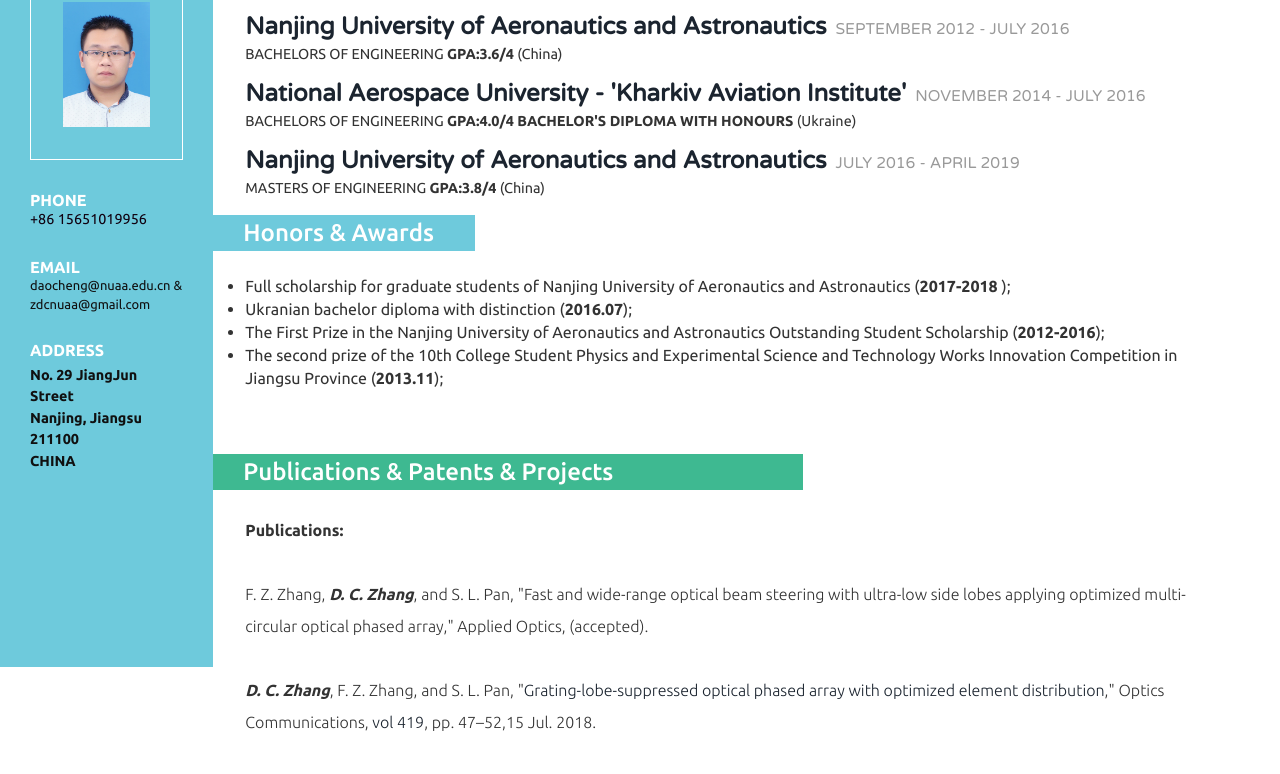
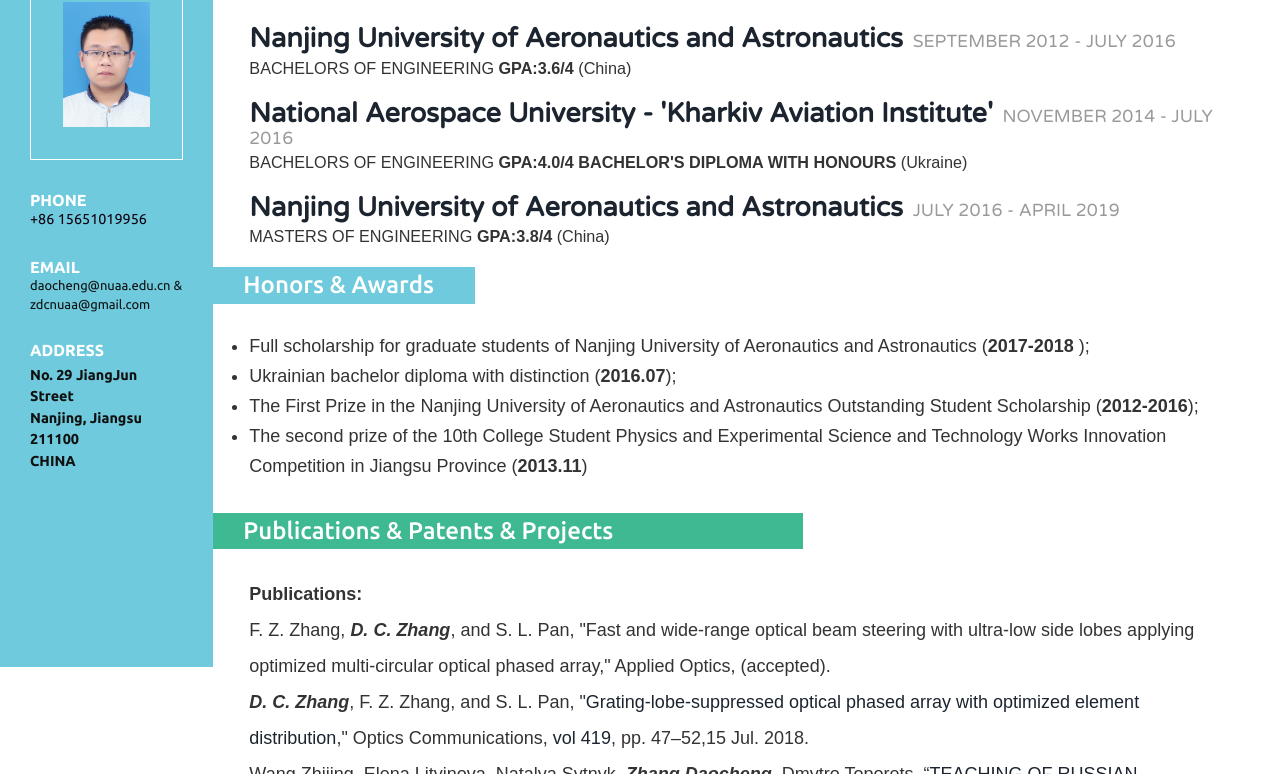
Before and after one commit to Daocheng66/daocheng66.github.io, a plain HTML site: page index.html in a window 1280 px wide. Shown: the part 133-907 px from the top of the page. Drawn offline with Linux system fonts and the light colour scheme; files whose address does not match are found by name.

Commit message:
Signed-off-by: Daocheng66 <zdcnuaa@163.com>

```diff
--- a/css/style.css
+++ b/css/style.css
@@ -6,7 +6,14 @@ License URL: http://creativecommons.org/licenses/by/3.0/
 */
 h4, h5, h6,
 h1, h2, h3 {margin: 0;}
-ul, ol {margin: 0; padding:0;}
+ul, ol {
+	margin: 0;
+	padding: 0;
+	font-family: Arial, Helvetica, sans-serif;
+	font-size: 18px;
+	font-style: normal;
+	line-height: 30px;
+}
 p {margin: 0;}
 html, body{
 	font-family: 'Ubuntu', sans-serif;
@@ -120,7 +127,9 @@ address span{
   display: inline-block;
 }
 .company_details,.education_details {
-	padding:1.5em 0 0em 2em;
+	padding: 1.5em 0 0em 2em;
+	font-family: Arial, Helvetica, sans-serif;
+	font-size: 18px;
 }
 .company_details h4,.education_details h4{
 	color: #999999;
--- a/index.html
+++ b/index.html
@@ -84,25 +84,21 @@ Smartphone Compatible web template, free webdesigns for Nokia, Samsung, LG, Sony
              <div class="company_details">
                <ul>
                  <li>Full scholarship for graduate students of Nanjing University of Aeronautics and Astronautics (<strong>2017-2018 </strong>);</li>
-                 <li>Ukranian bachelor diploma with distinction (<strong>2016.07</strong>);</li>
+                 <li>Ukrainian bachelor diploma with distinction (<strong>2016.07</strong>);</li>
                  <li>The First Prize in the Nanjing  University of Aeronautics and Astronautics Outstanding Student Scholarship (<strong>2012-2016</strong>);</li>
-                 <li>The second prize of the 10th College Student Physics and Experimental Science and Technology Works Innovation Competition in Jiangsu Province (<strong>2013.11</strong>);</li>
+                 <li>The second prize of the 10th College Student Physics and Experimental Science and Technology Works Innovation Competition in Jiangsu Province (<strong>2013.11</strong>)             </li>
                </ul>
-               <p>&nbsp;</p>
              </div>
 		 </div>
 		 <div class="education">
 		   <h3 class="clr3">Publications &amp; Patents &amp; Projects</h3>
 			 <div class="education_details">
-			   <p><strong>Publications:</strong></p>
-			   <p>&nbsp;</p>
-			   <p>F. Z. Zhang, <em><strong>D. C. Zhang</strong></em>, and S. L. Pan, "Fast and wide-range optical beam steering with ultra-low side lobes applying optimized multi-circular optical phased array," Applied Optics, (accepted).</p>
-			   <p>&nbsp;</p>
-			   <p><strong><em>D. C. Zhang</em></strong>, F. Z. Zhang, and S. L. Pan, "<a href="OC1.pdf" target="_blank">Grating-lobe-suppressed optical phased array with optimized element distribution</a>," Optics Communications, <A title="Go to table of contents for this volume/issue" href="https://www.sciencedirect.com/science/journal/00304018/419/supp/C">vol 419</A>,  pp. 47–52,15 Jul. 2018.</p>
-			   <p>&nbsp;</p>
+			   <p><strong>Publications:</strong>			   </p>
+			   <p>F. Z. Zhang, <em><strong>D. C. Zhang</strong></em>, and S. L. Pan, "Fast and wide-range optical beam steering with ultra-low side lobes applying optimized multi-circular optical phased array," Applied Optics, (accepted).			   </p>
+			   <p><strong><em>D. C. Zhang</em></strong>, F. Z. Zhang, and S. L. Pan, "<a href="OC1.pdf" target="_blank">Grating-lobe-suppressed optical phased array with optimized element distribution</a>," Optics Communications, <A title="Go to table of contents for this volume/issue" href="https://www.sciencedirect.com/science/journal/00304018/419/supp/C">vol 419</A>,  pp. 47–52,15 Jul. 2018.			   </p>
 			   <p>Wang Zhijing, Elena Litvinova, Natalya Sytnyk, <em><strong>Zhang Daocheng</strong></em>, Dmytro  Toporets, &ldquo;<a href="http://aircraftdesign.nuaa.edu.cn/AWADE2016/PDF/12 Wang Litvinova NUAA-KhAI.pdf" target="_blank">TEACHING OF RUSSIAN LANGUAGE WITHIN SANDWICH PROJECT BETWEEN NAU  &ldquo;KHAI&rdquo; (UKRAINE) AND NUAA (NANJING, CHINA</a>)&rdquo; in AWADE2016 Workshop, Oct.8-11, 2016,  Nanjing, China. (Conference)</p>
 			   <p>&nbsp;</p>
-<p><strong>Patents:</strong></p>
+			   <p><strong>Patents:</strong></p>
 			   <p>Zhang Fangzheng, <strong><em>Zhang Daocheng</em></strong>, Pan Shilong, &quot;<a href="https://patents.google.com/patent/CN107422569A/en" target="_blank">A two-dimensional optical phased array</a>&quot;, China's invention patent, Application number: 201710546693.8, date of application: 2017.07.06.           </p>
 			   <p>&nbsp;</p>
 			   <p>&nbsp;</p>
```
